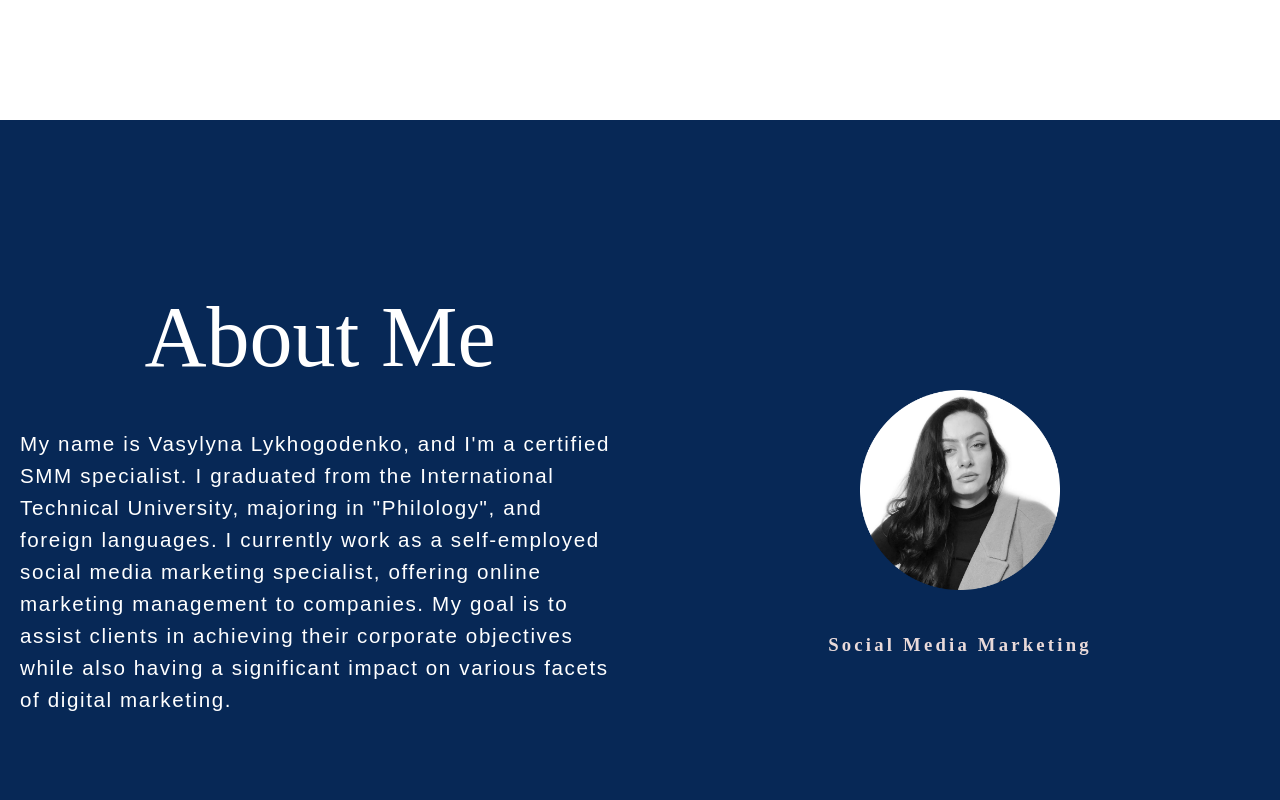
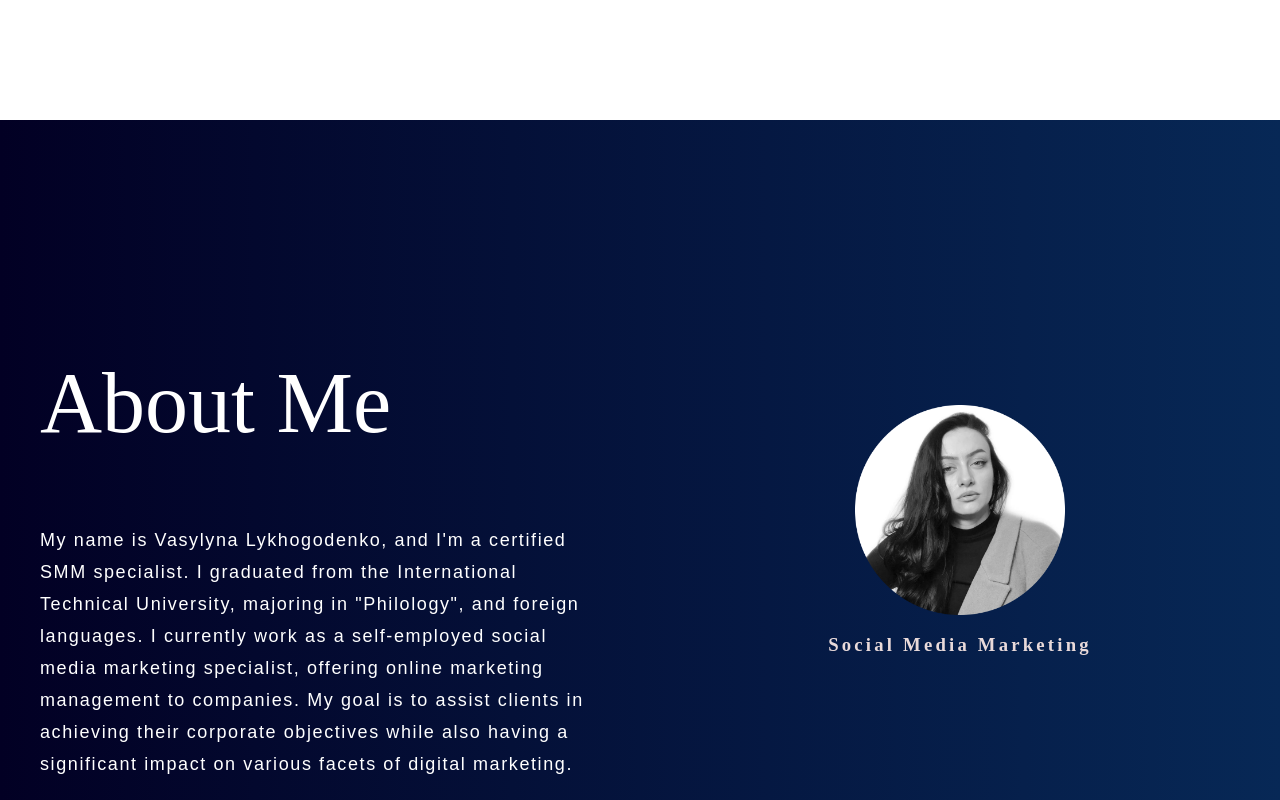
Before and after one commit to codingmemories/portfolio-website, a React (Create React App) app: page / in a window 1280 px wide. Shown: the part 3140-3940 px from the top of the page. Built offline with nearby package versions, Linux system fonts and the light colour scheme; a web font is replaced by a local one.

Commit message:
add about section styling

```diff
--- a/src/components/main/Main.jsx
+++ b/src/components/main/Main.jsx
@@ -26,8 +26,8 @@ export default function Main () {
 
               <section id='about'>
                 <div className='about__text-section'>
-                <h2 className='about-title'>About Me</h2>
-                <p className='about-description'>My name is Vasylyna Lykhogodenko, and I'm a certified SMM specialist.
+                <h2 className='about__title'>About Me</h2>
+                <p className='about__description'>My name is Vasylyna Lykhogodenko, and I'm a certified SMM specialist.
                   I graduated from the International Technical University, majoring in "Philology",
                   and foreign languages.
                   I currently work as a self-employed social media marketing specialist, offering
@@ -38,8 +38,8 @@ export default function Main () {
                 </div>
 
                 <div className='about__image-section'>
-                  <img className='about-image' src={avatar} alt='vasylyna lykhogodenko' width={200} />
-                  <h3 className='about-profession'>social media marketing</h3>
+                  <img className='about__image' src={avatar} alt='vasylyna lykhogodenko' width={200} />
+                  <h3 className='about__profession'>social media marketing</h3>
                 </div>
               </section>
 
--- a/src/components/main/Main.scss
+++ b/src/components/main/Main.scss
@@ -11,57 +11,76 @@
     height: 100vh;
   }
 
+/* section about styles for both desktop and mobile */
 #about {
-    background: #072856;
   display: flex;
-    justify-content: center;
+  justify-content: space-between;
   align-items: center;
+  padding: 20px;
+  background: linear-gradient(90deg, rgba(2,0,36,1) 0%, rgba(7,40,86,1) 100%);
 }
 
 .about__text-section {
-    width: 50%;
+  flex: 1;
+  margin-right: 20px;
 }
 
-  .about__image-section {
-    width: 50%;
-  }
-
-  .about-title {
+.about__title {
   color: #fff;
   font-family: 'Hedvig Letters Serif', serif;
   font-size: 86px;
   font-weight: 400;
   font-style: normal;
-    display: flex;
-    justify-content: center;
-    margin: 4px 0;
+  margin-left: auto;
+  padding: 0px 20px;
 }
 
-  .about-description {
+.about__description {
   color: #fff;
   font-family: 'Hedvig Letters Sans', sans-serif;
-    font-size: 20.6px;
+  font-size: 18px;
   font-weight: 400;
   font-style: normal;
   letter-spacing: 0.1rem;
   line-height: 2rem;
-    max-width: 40rem;
   margin-left: auto;
-    padding: 20px;
+  padding: 0px 20px;
 }
 
-.about-image {
-  margin: 0 auto;
-  display: flex;
-  padding: 25px 0;
+.about__image-section {
+  flex: 1;
 }
 
-.about-profession {
+.about__image {
+  display: block;
+  margin: 0 auto;
+  width: 35%;
+}
+
+.about__profession {
   font-family: 'Hedvig Letters Serif', serif;
-  display: block;
   text-align: center;
-  padding: 0 65px;
   text-transform: capitalize;
   color: #e9dada;
   letter-spacing: 0.2rem;
 }
+
+/* Styles for desktop */
+@media (min-width: 768px) {
+  .about__text-section {
+    margin-right: 40px;
+  }
+}
+
+/* Styles for mobile */
+@media (max-width: 767px) {
+  #about {
+    flex-direction: column;
+  }
+
+  .about__text-section,
+  .about__image-section {
+    width: 100%;
+    margin-right: 0;
+  }
+}
```
Lines whose indentation alone changed are shown as unchanged.
